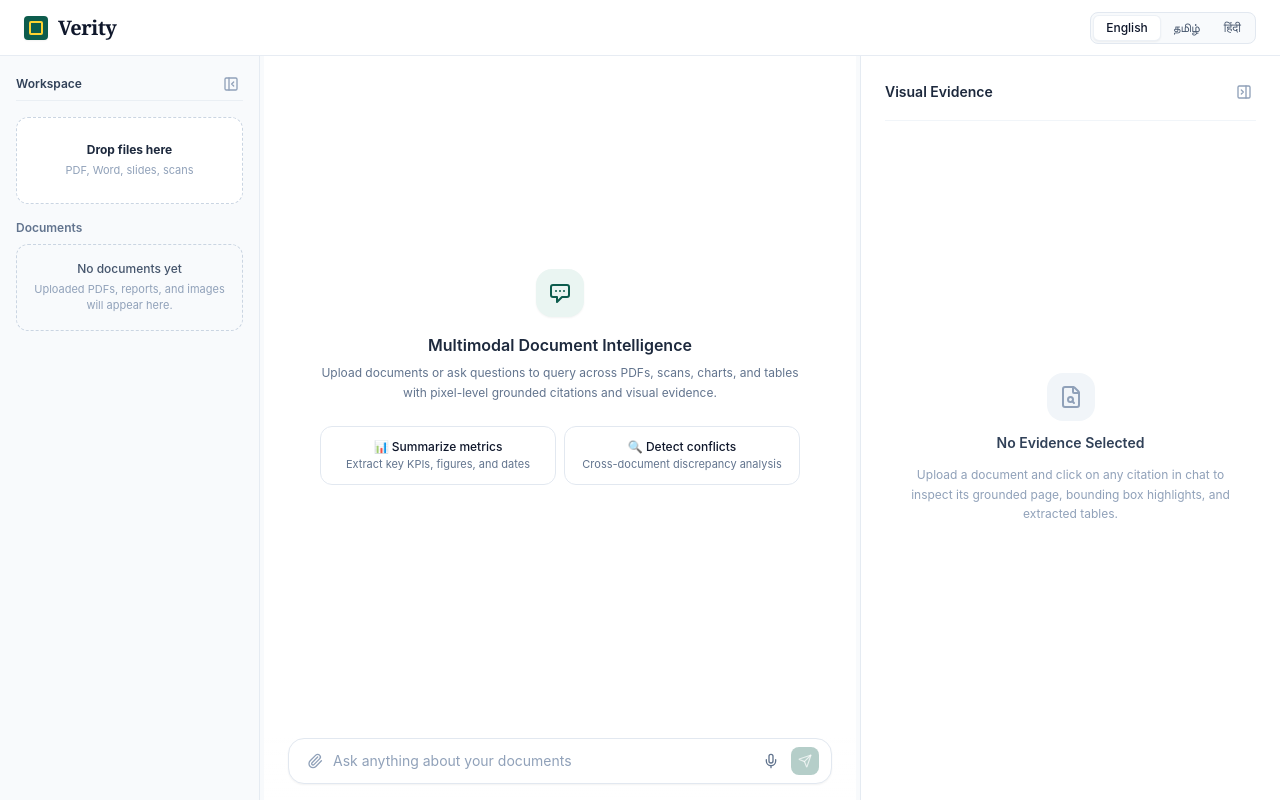
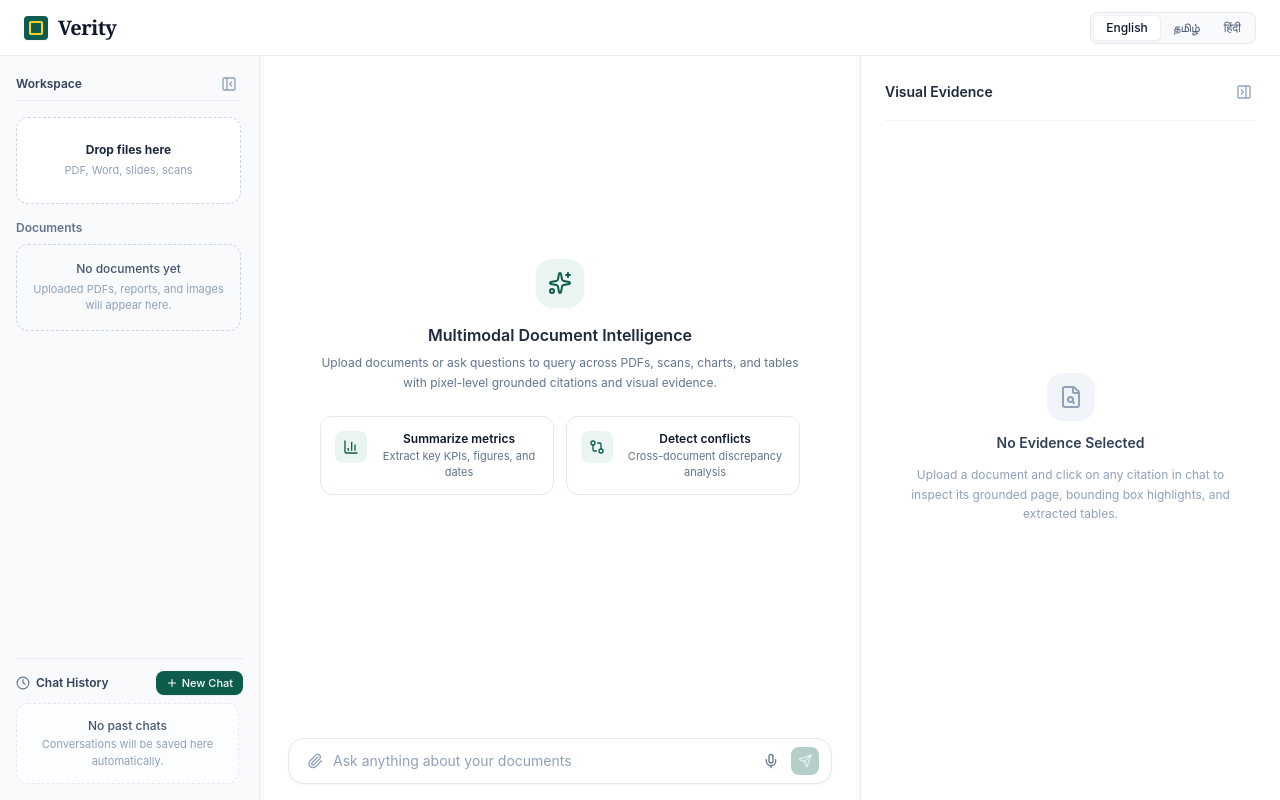
Before and after one commit to jeslin-star-14/Multimodal-Document-Intelligence, a React (Vite) app in the folder frontend/: page / in a window 1280 px wide. Built offline with nearby package versions, Linux system fonts and the light colour scheme.

Commit message:
removed the chat emoji and created the new chat button and the conversation history under the tab

```diff
--- a/frontend/src/App.tsx
+++ b/frontend/src/App.tsx
@@ -13,7 +13,8 @@ import type {
   DocumentChunk,
   LanguageCode,
   ConflictRecord,
-  ChatAttachment
+  ChatAttachment,
+  ChatSession
 } from './types';
 
 export const App: React.FC = () => {
@@ -24,6 +25,55 @@ export const App: React.FC = () => {
   const [chunks, setChunks] = useState<DocumentChunk[]>([]);
   const [isLoadingAnswer, setIsLoadingAnswer] = useState<boolean>(false);
   const [language, setLanguage] = useState<LanguageCode>('en');
+
+  // Chat Sessions History State (Persisted in localStorage)
+  const [chatSessions, setChatSessions] = useState<ChatSession[]>(() => {
+    try {
+      const saved = localStorage.getItem('verity_chat_sessions');
+      return saved ? JSON.parse(saved) : [];
+    } catch {
+      return [];
+    }
+  });
+  const [activeSessionId, setActiveSessionId] = useState<string | null>(null);
+
+  // Sync chatSessions to localStorage
+  useEffect(() => {
+    try {
+      localStorage.setItem('verity_chat_sessions', JSON.stringify(chatSessions));
+    } catch {
+      // ignore storage errors
+    }
+  }, [chatSessions]);
+
+  // Handle Starting a New Chat Conversation
+  const handleNewChat = () => {
+    setActiveSessionId(null);
+    setMessages([]);
+    setSelectedCitation(null);
+    setActiveBoxId(undefined);
+    setActiveChunkId(undefined);
+  };
+
+  // Handle Switching to an Old / Past Chat Session
+  const handleSelectSession = (sessionId: string) => {
+    const session = chatSessions.find((s) => s.id === sessionId);
+    if (session) {
+      setActiveSessionId(session.id);
+      setMessages(session.messages || []);
+      setSelectedCitation(null);
+      setActiveBoxId(undefined);
+      setActiveChunkId(undefined);
+    }
+  };
+
+  // Handle Deleting a Chat Session
+  const handleDeleteSession = (sessionId: string) => {
+    setChatSessions((prev) => prev.filter((s) => s.id !== sessionId));
+    if (activeSessionId === sessionId) {
+      handleNewChat();
+    }
+  };
 
   // Staged In-Chat File Attachments
   const [stagedAttachments, setStagedAttachments] = useState<ChatAttachment[]>([]);
@@ -57,6 +107,7 @@ export const App: React.FC = () => {
         c.boundingBox
     )
     .map((c) => c.boundingBox!);
+
 
   // Handle Dragging Left / Right dividers
   useEffect(() => {
@@ -309,9 +360,37 @@ export const App: React.FC = () => {
       attachments: attachments && attachments.length > 0 ? attachments : undefined
     };
 
-    setMessages((prev) => [...prev, userMsg]);
+    const updatedMessagesWithUser = [...messages, userMsg];
+    setMessages(updatedMessagesWithUser);
     setStagedAttachments([]);
     setIsLoadingAnswer(true);
+
+    // Track or create current session
+    let currentSessionId = activeSessionId;
+    if (!currentSessionId) {
+      currentSessionId = `session-${Date.now()}`;
+      setActiveSessionId(currentSessionId);
+      const newSession: ChatSession = {
+        id: currentSessionId,
+        title: queryText.length > 32 ? queryText.slice(0, 32) + '...' : queryText,
+        createdAt: new Date().toLocaleTimeString([], { hour: '2-digit', minute: '2-digit' }),
+        lastUpdated: new Date().toLocaleTimeString([], { hour: '2-digit', minute: '2-digit' }),
+        messages: updatedMessagesWithUser
+      };
+      setChatSessions((prev) => [newSession, ...prev]);
+    } else {
+      setChatSessions((prev) =>
+        prev.map((s) =>
+          s.id === currentSessionId
+            ? {
+                ...s,
+                lastUpdated: new Date().toLocaleTimeString([], { hour: '2-digit', minute: '2-digit' }),
+                messages: updatedMessagesWithUser
+              }
+            : s
+        )
+      );
+    }
 
     try {
       const response = await fetch('/api/chat/query', {
@@ -322,6 +401,8 @@ export const App: React.FC = () => {
           document_id: activeDocument?.name || null
         })
       });
+
+      let aiMsg: ChatMessage;
 
       if (response.ok) {
         const data = await response.json();
@@ -356,7 +437,7 @@ export const App: React.FC = () => {
           }
         }
 
-        const aiMsg: ChatMessage = {
+        aiMsg = {
           id: `msg-${Date.now() + 1}`,
           sender: 'assistant',
           timestamp: new Date().toLocaleTimeString([], { hour: '2-digit', minute: '2-digit' }),
@@ -365,12 +446,22 @@ export const App: React.FC = () => {
           citations: citations,
           notFound: data.not_found
         };
-
-        setMessages((prev) => [...prev, aiMsg]);
       } else {
         throw new Error(`API error: ${response.statusText}`);
       }
-    } catch (err: any) {
+
+      const finalMessages = [...updatedMessagesWithUser, aiMsg];
+      setMessages(finalMessages);
+
+      // Update session with AI response
+      setChatSessions((prev) =>
+        prev.map((s) =>
+          s.id === currentSessionId
+            ? { ...s, messages: finalMessages }
+            : s
+        )
+      );
+    } catch {
       // Clean fallback response if backend API is not running
       const fallbackMsg: ChatMessage = {
         id: `msg-${Date.now() + 1}`,
@@ -379,7 +470,16 @@ export const App: React.FC = () => {
         text: `Unable to connect to the backend engine at \`/api/chat/query\`. Please make sure the backend FastAPI service is running on port 8000 (\`python backend/main.py\`).`,
         notFound: true
       };
-      setMessages((prev) => [...prev, fallbackMsg]);
+      const finalMessages = [...updatedMessagesWithUser, fallbackMsg];
+      setMessages(finalMessages);
+
+      setChatSessions((prev) =>
+        prev.map((s) =>
+          s.id === currentSessionId
+            ? { ...s, messages: finalMessages }
+            : s
+        )
+      );
     } finally {
       setIsLoadingAnswer(false);
     }
@@ -392,7 +492,6 @@ export const App: React.FC = () => {
         language={language}
         onLanguageChange={setLanguage}
       />
-
 
       {/* Main 3-Panel Workspace */}
       <main className="flex-1 flex flex-row overflow-hidden relative">
@@ -411,9 +510,15 @@ export const App: React.FC = () => {
               onAttachToChat={handleAttachDocumentToChat}
               onClosePanel={() => setIsLeftPanelOpen(false)}
               language={language}
+              chatSessions={chatSessions}
+              activeSessionId={activeSessionId}
+              onSelectSession={handleSelectSession}
+              onNewChat={handleNewChat}
+              onDeleteSession={handleDeleteSession}
             />
           </div>
         )}
+
 
         {/* Left Drag Resize Splitter Handle */}
         {isLeftPanelOpen && (
--- a/frontend/src/components/ChatPanel/ChatPanel.tsx
+++ b/frontend/src/components/ChatPanel/ChatPanel.tsx
@@ -1,4 +1,5 @@
 import React, { useRef, useEffect } from 'react';
+import { BarChart3, GitCompare, Sparkles } from 'lucide-react';
 import type { ChatMessage as MessageType, Citation, ConflictRecord, LanguageCode, ChatAttachment } from '../../types';
 import { ChatMessage } from './ChatMessage';
 import { ChatInput } from './ChatInput';
@@ -43,9 +44,7 @@ export const ChatPanel: React.FC<ChatPanelProps> = ({
         {messages.length === 0 ? (
           <div className="h-full min-h-[360px] flex flex-col items-center justify-center text-center px-4 max-w-lg mx-auto select-none">
             <div className="w-12 h-12 rounded-2xl bg-[#eaf5f2] text-[#0d5c4d] flex items-center justify-center mb-4 shadow-xs">
-              <svg className="w-6 h-6" fill="none" viewBox="0 0 24 24" stroke="currentColor">
-                <path strokeLinecap="round" strokeLinejoin="round" strokeWidth={2} d="M8 10h.01M12 10h.01M16 10h.01M9 16H5a2 2 0 01-2-2V6a2 2 0 012-2h14a2 2 0 012 2v8a2 2 0 01-2 2h-5l-5 5v-5z" />
-              </svg>
+              <Sparkles className="w-6 h-6" />
             </div>
             <h3 className="text-base font-semibold text-slate-800">
               Multimodal Document Intelligence
@@ -54,24 +53,35 @@ export const ChatPanel: React.FC<ChatPanelProps> = ({
               Upload documents or ask questions to query across PDFs, scans, charts, and tables with pixel-level grounded citations and visual evidence.
             </p>
 
-            <div className="grid grid-cols-1 sm:grid-cols-2 gap-2 mt-6 w-full text-left">
+            <div className="grid grid-cols-1 sm:grid-cols-2 gap-3 mt-6 w-full text-left">
               <button
                 onClick={() => onSendMessage("Summarize the key metrics and figures across the uploaded documents.")}
-                className="p-3 rounded-xl border border-slate-200 hover:border-[#0d5c4d]/50 hover:bg-[#eaf5f2]/20 transition-all text-xs text-slate-700 cursor-pointer"
+                className="p-3.5 rounded-xl border border-slate-200 hover:border-[#0d5c4d]/50 hover:bg-[#eaf5f2]/30 transition-all text-xs text-slate-700 cursor-pointer group flex items-start space-x-3"
               >
-                <span className="font-medium text-slate-900 block">📊 Summarize metrics</span>
-                <span className="text-[11px] text-slate-500 mt-0.5 block">Extract key KPIs, figures, and dates</span>
+                <div className="w-8 h-8 rounded-lg bg-[#eaf5f2] text-[#0d5c4d] flex items-center justify-center shrink-0 group-hover:scale-105 transition-transform">
+                  <BarChart3 className="w-4 h-4" />
+                </div>
+                <div className="min-w-0 flex-1">
+                  <span className="font-semibold text-slate-900 block">Summarize metrics</span>
+                  <span className="text-[11px] text-slate-500 mt-0.5 block leading-snug">Extract key KPIs, figures, and dates</span>
+                </div>
               </button>
               <button
                 onClick={() => onSendMessage("Are there any conflicting numbers or statements between the files?")}
-                className="p-3 rounded-xl border border-slate-200 hover:border-[#0d5c4d]/50 hover:bg-[#eaf5f2]/20 transition-all text-xs text-slate-700 cursor-pointer"
+                className="p-3.5 rounded-xl border border-slate-200 hover:border-[#0d5c4d]/50 hover:bg-[#eaf5f2]/30 transition-all text-xs text-slate-700 cursor-pointer group flex items-start space-x-3"
               >
-                <span className="font-medium text-slate-900 block">🔍 Detect conflicts</span>
-                <span className="text-[11px] text-slate-500 mt-0.5 block">Cross-document discrepancy analysis</span>
+                <div className="w-8 h-8 rounded-lg bg-[#eaf5f2] text-[#0d5c4d] flex items-center justify-center shrink-0 group-hover:scale-105 transition-transform">
+                  <GitCompare className="w-4 h-4" />
+                </div>
+                <div className="min-w-0 flex-1">
+                  <span className="font-semibold text-slate-900 block">Detect conflicts</span>
+                  <span className="text-[11px] text-slate-500 mt-0.5 block leading-snug">Cross-document discrepancy analysis</span>
+                </div>
               </button>
             </div>
           </div>
         ) : (
+
           messages.map((msg) => (
             <ChatMessage
               key={msg.id}
--- /dev/null
+++ b/frontend/src/components/DocumentPanel/ChatHistory.tsx
@@ -0,0 +1,99 @@
+import React from 'react';
+import { MessageSquare, Plus, Trash2, Clock } from 'lucide-react';
+import type { ChatSession, LanguageCode } from '../../types';
+
+interface ChatHistoryProps {
+  sessions: ChatSession[];
+  activeSessionId: string | null;
+  onSelectSession: (sessionId: string) => void;
+  onNewChat: () => void;
+  onDeleteSession: (sessionId: string) => void;
+  language: LanguageCode;
+}
+
+export const ChatHistory: React.FC<ChatHistoryProps> = ({
+  sessions,
+  activeSessionId,
+  onSelectSession,
+  onNewChat,
+  onDeleteSession,
+}) => {
+  return (
+    <div className="flex flex-col h-full space-y-2">
+      {/* Header with Title and "+ New Chat" action */}
+      <div className="flex items-center justify-between">
+        <div className="flex items-center space-x-1.5 text-xs font-semibold text-slate-700">
+          <Clock className="w-3.5 h-3.5 text-slate-500" />
+          <span>Chat History</span>
+        </div>
+
+        <button
+          type="button"
+          onClick={onNewChat}
+          className="inline-flex items-center space-x-1 px-2.5 py-1 rounded-lg bg-[#0d5c4d] hover:bg-[#0b4d40] text-white text-[11px] font-medium shadow-2xs transition-colors cursor-pointer"
+          title="Start a new conversation"
+        >
+          <Plus className="w-3 h-3" />
+          <span>New Chat</span>
+        </button>
+      </div>
+
+      {/* Sessions List */}
+      <div className="space-y-1.5 overflow-y-auto max-h-[220px] pr-1">
+        {sessions.length === 0 ? (
+          <div className="p-3.5 rounded-xl border border-dashed border-slate-200 text-center bg-white/60">
+            <p className="text-xs font-medium text-slate-600">No past chats</p>
+            <p className="text-[11px] text-slate-400 mt-0.5">
+              Conversations will be saved here automatically.
+            </p>
+          </div>
+        ) : (
+          sessions.map((session) => {
+            const isActive = session.id === activeSessionId;
+
+            return (
+              <div
+                key={session.id}
+                onClick={() => onSelectSession(session.id)}
+                className={`group flex items-center justify-between p-2.5 rounded-xl border text-left transition-all cursor-pointer ${
+                  isActive
+                    ? 'bg-[#eaf5f2] border-[#bce2d8] text-[#0d5c4d]'
+                    : 'bg-white border-slate-200/80 hover:border-slate-300 text-slate-700'
+                }`}
+              >
+                <div className="flex items-center space-x-2.5 min-w-0 flex-1">
+                  <MessageSquare
+                    className={`w-3.5 h-3.5 shrink-0 ${
+                      isActive ? 'text-[#0d5c4d]' : 'text-slate-400 group-hover:text-slate-600'
+                    }`}
+                  />
+                  <div className="min-w-0 flex-1">
+                    <h5 className="text-xs font-medium truncate">
+                      {session.title || 'Untitled Conversation'}
+                    </h5>
+                    <p className="text-[10px] text-slate-400 truncate mt-0.5">
+                      {session.lastUpdated || session.createdAt} · {session.messages.length} msgs
+                    </p>
+                  </div>
+                </div>
+
+                {/* Delete Chat Button */}
+                <button
+                  type="button"
+                  onClick={(e) => {
+                    e.stopPropagation();
+                    onDeleteSession(session.id);
+                  }}
+                  className="opacity-0 group-hover:opacity-100 transition-opacity p-1 rounded hover:bg-red-50 text-slate-400 hover:text-red-600 cursor-pointer ml-1 shrink-0"
+                  title="Delete chat"
+                >
+                  <Trash2 className="w-3 h-3" />
+                </button>
+              </div>
+            );
+          })
+        )}
+      </div>
+    </div>
+  );
+};
--- a/frontend/src/components/DocumentPanel/DocumentPanel.tsx
+++ b/frontend/src/components/DocumentPanel/DocumentPanel.tsx
@@ -1,9 +1,10 @@
 import React from 'react';
 import { PanelLeftClose } from 'lucide-react';
-import type { DocumentItem, LanguageCode } from '../../types';
+import type { DocumentItem, LanguageCode, ChatSession } from '../../types';
 import { FileUploadZone } from './FileUploadZone';
 import { DocumentList } from './DocumentList';
 import { DocumentInsights } from './DocumentInsights';
+import { ChatHistory } from './ChatHistory';
 
 interface DocumentPanelProps {
   documents: DocumentItem[];
@@ -14,6 +15,11 @@ interface DocumentPanelProps {
   onAttachToChat?: (doc: DocumentItem) => void;
   onClosePanel?: () => void;
   language: LanguageCode;
+  chatSessions?: ChatSession[];
+  activeSessionId?: string | null;
+  onSelectSession?: (sessionId: string) => void;
+  onNewChat?: () => void;
+  onDeleteSession?: (sessionId: string) => void;
 }
 
 export const DocumentPanel: React.FC<DocumentPanelProps> = ({
@@ -25,11 +31,18 @@ export const DocumentPanel: React.FC<DocumentPanelProps> = ({
   onAttachToChat,
   onClosePanel,
   language,
+  chatSessions = [],
+  activeSessionId = null,
+  onSelectSession = () => {},
+  onNewChat = () => {},
+  onDeleteSession = () => {},
 }) => {
   const selectedDoc = documents.find((d) => d.id === selectedDocId) || documents[0];
 
   return (
-    <div className="h-full flex flex-col bg-[#f8fafc] p-4 space-y-4 overflow-y-auto relative select-none">
+    <div className="h-full flex flex-col bg-[#f8fafc] p-4 select-none justify-between overflow-hidden">
+      {/* Top Section: Workspace Documents & Drop Zone */}
+      <div className="flex-1 overflow-y-auto space-y-4 pr-0.5">
         {/* Panel Close/Hide Button at top */}
         {onClosePanel && (
           <div className="flex items-center justify-between pb-1 border-b border-slate-200/60">
@@ -63,5 +76,18 @@ export const DocumentPanel: React.FC<DocumentPanelProps> = ({
           onSelectQuestion={onSelectQuestion}
         />
       </div>
+
+      {/* Bottom Section: Chat History & New Conversation Tab */}
+      <div className="pt-3 mt-2 border-t border-slate-200/80 shrink-0">
+        <ChatHistory
+          sessions={chatSessions}
+          activeSessionId={activeSessionId}
+          onSelectSession={onSelectSession}
+          onNewChat={onNewChat}
+          onDeleteSession={onDeleteSession}
+          language={language}
+        />
+      </div>
+    </div>
   );
 };
```
Also changed, not shown: frontend/src/types/index.ts (+8 -0 lines). Lines whose indentation alone changed are shown as unchanged.
